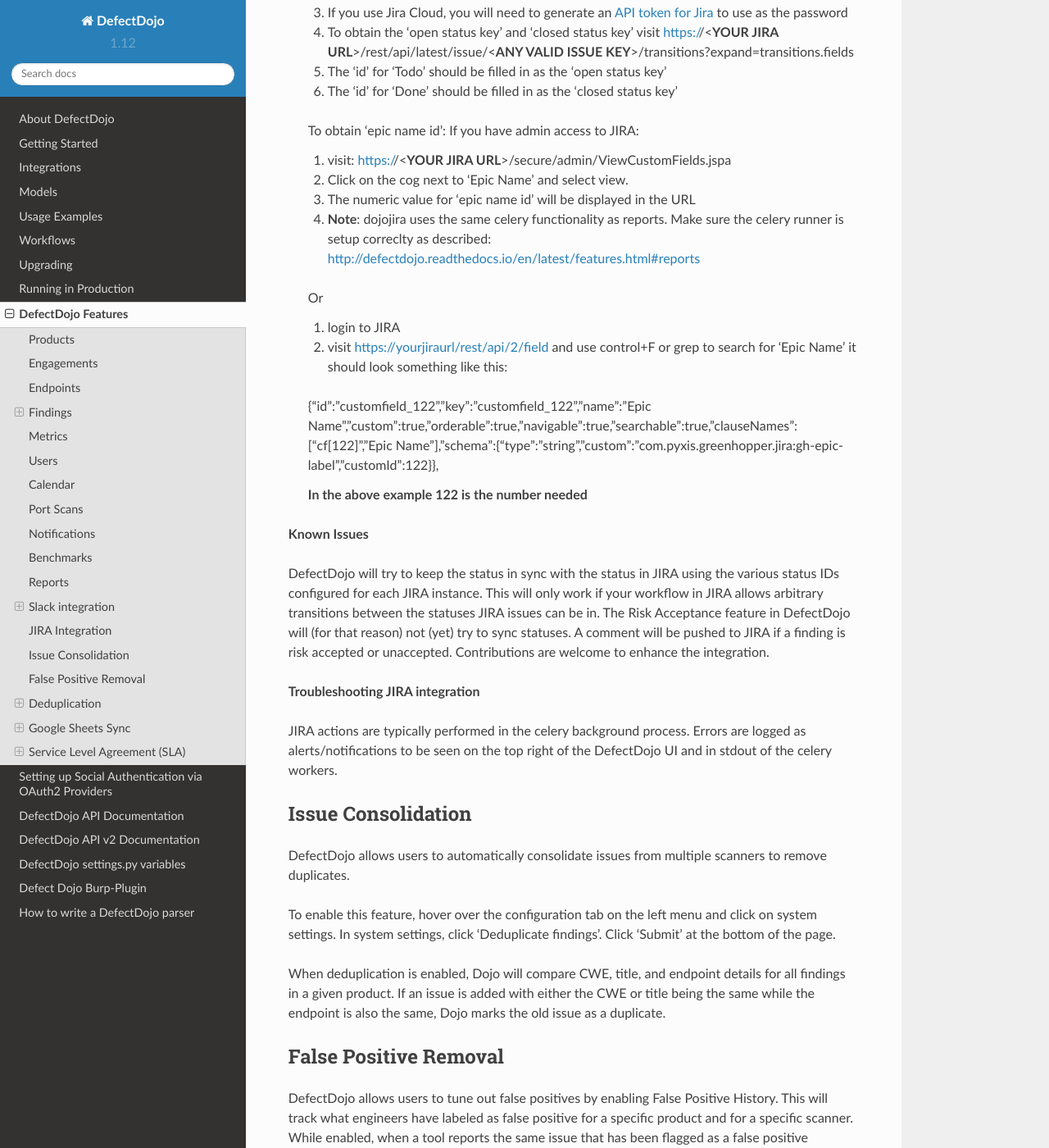
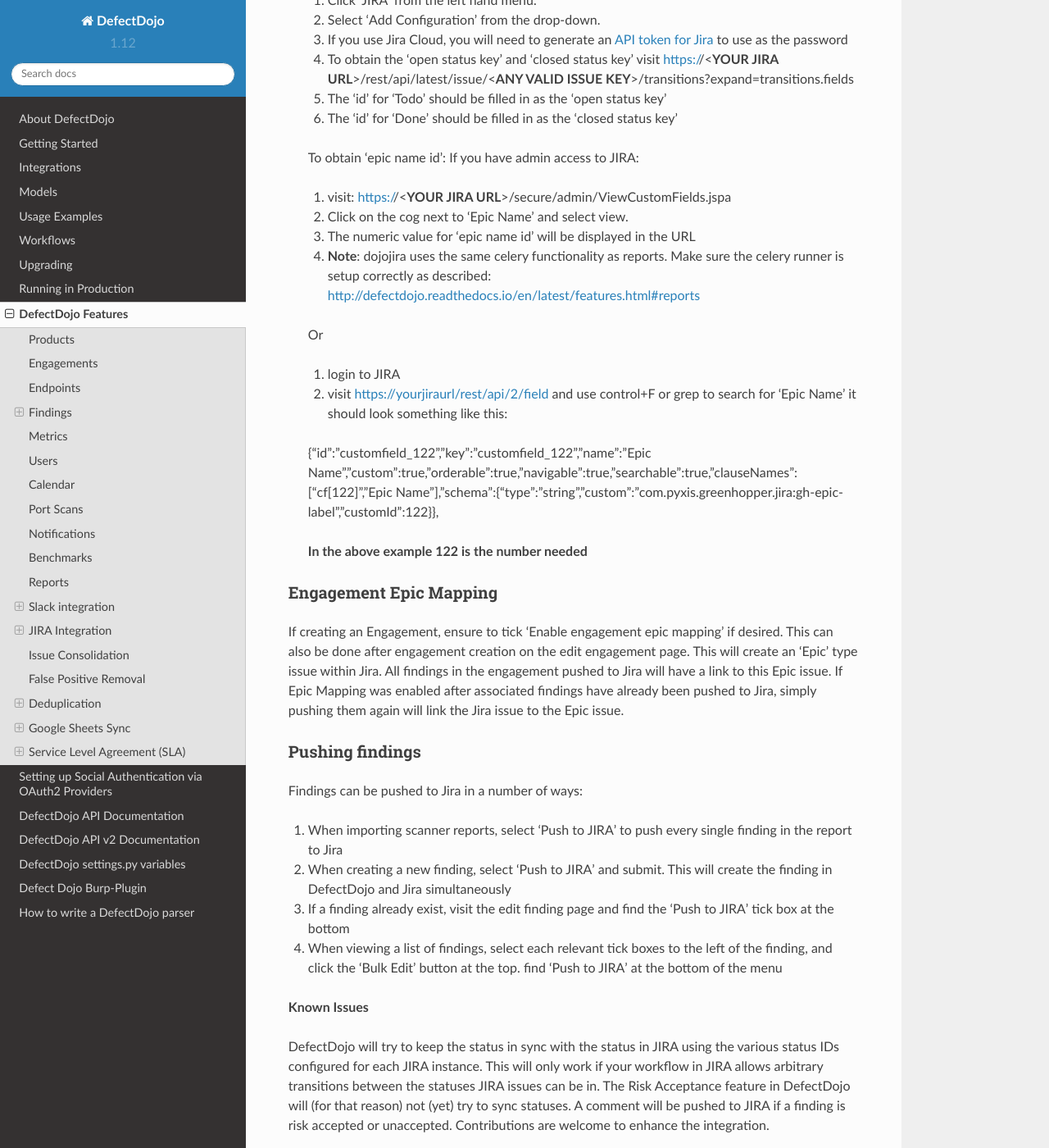
Before and after one commit to DefectDojo/Documentation, a Sphinx documentation site: the page built from docs/features.rst, in a window 1280 px wide and 1400 px high, scrolled down 27945 px. Shown: the whole window at 82% size. Built offline with Sphinx 7.4.7 and the Read the Docs theme 2.0.0, drawn with Linux system fonts in a browser that asks for light colours; some of the changed text lies outside the part shown.

Commit message:
Add epic mapping info to JIRA section. Slight revamp (#174)
Co-authored-by: Maffooch <codymaffucci@Codys-MacBook-Pro-2.local>

```diff
--- a/docs/features.rst
+++ b/docs/features.rst
@@ -809,7 +813,7 @@
  1. visit: https://<**YOUR JIRA URL**>/secure/admin/ViewCustomFields.jspa
  2. Click on the cog next to 'Epic Name' and select view.
  3. The numeric value for 'epic name id' will be displayed in the URL
- 4. **Note**: dojojira uses the same celery functionality as reports. Make sure the celery runner is setup correclty as described: http://defectdojo.readthedocs.io/en/latest/features.html#reports
+ 4. **Note**: dojojira uses the same celery functionality as reports. Make sure the celery runner is setup correctly as described: http://defectdojo.readthedocs.io/en/latest/features.html#reports
 
  Or
 
@@ -819,6 +823,23 @@
  {"id":"customfield_122","key":"customfield_122","name":"Epic Name","custom":true,"orderable":true,"navigable":true,"searchable":true,"clauseNames":["cf[122]","Epic Name"],"schema":{"type":"string","custom":"com.pyxis.greenhopper.jira:gh-epic-label","customId":122}},
 
  **In the above example 122 is the number needed**
+
+Engagement Epic Mapping
+.......................
+
+If creating an Engagement, ensure to tick 'Enable engagement epic mapping' if desired. This can also be done after engagement creation on the edit engagement page.
+This will create an 'Epic' type issue within Jira. All findings in the engagement pushed to Jira will have a link to this Epic issue.
+If Epic Mapping was enabled after associated findings have already been pushed to Jira, simply pushing them again will link the Jira issue to the Epic issue.
+
+Pushing findings
+................
+
+Findings can be pushed to Jira in a number of ways:
+
+1. When importing scanner reports, select 'Push to JIRA' to push every single finding in the report to Jira
+2. When creating a new finding, select 'Push to JIRA' and submit. This will create the finding in DefectDojo and Jira simultaneously
+3. If a finding already exist, visit the edit finding page and find the 'Push to JIRA' tick box at the bottom
+4. When viewing a list of findings, select each relevant tick boxes to the left of the finding, and click the 'Bulk Edit' button at the top. find 'Push to JIRA' at the bottom of the menu
 
 **Known Issues**
 
```
Also changed, not shown: other parts of docs/features.rst (+7 -3 lines).
